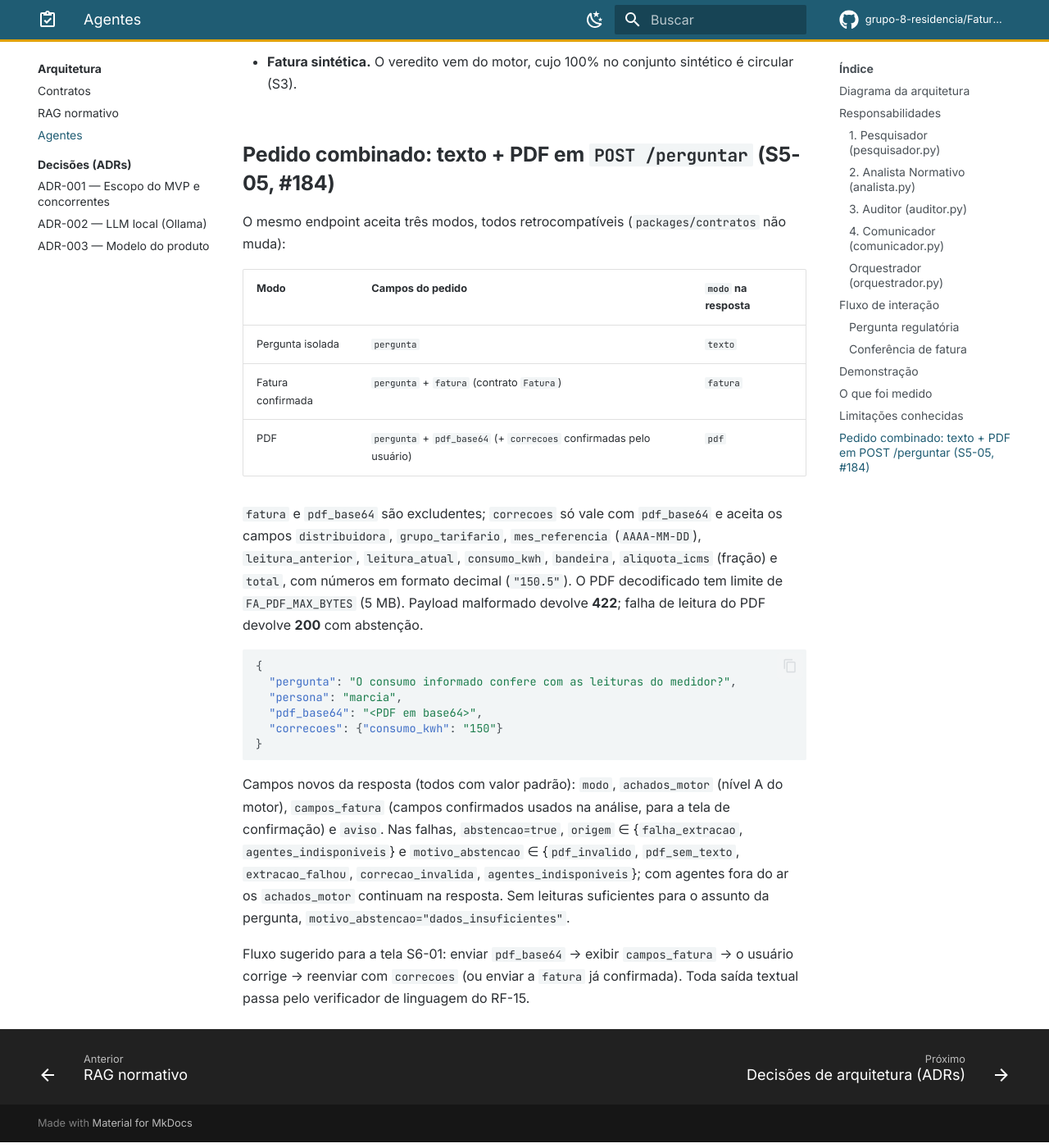
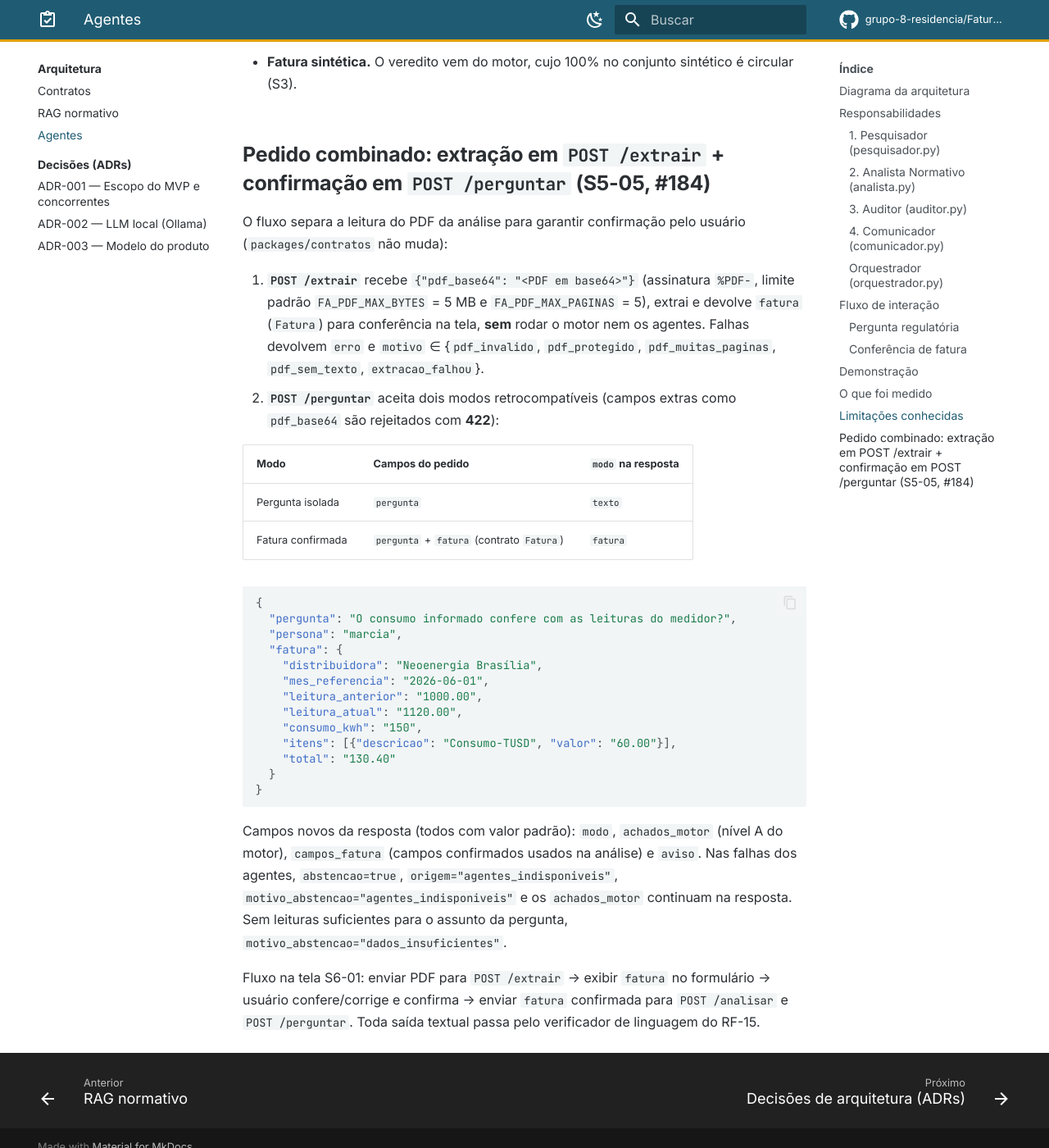
Before and after one commit to grupo-8-residencia/Fatura-Aberta, an MkDocs documentation site: the page built from docs/arquitetura/agentes.md, in a window 1280 px wide and 1400 px high, scrolled down 6747 px. Shown: the whole window at 82% size. Built offline with MkDocs 1.6.1 and Material for MkDocs 9.7.7, drawn with Linux system fonts in a browser that asks for light colours; plug-ins that fetch from the network failed and are left out; comment, search, counter and statistics services are not loaded.

Commit message:
fix(api): exige confirmacao via POST /extrair antes de POST /perguntar (#184)

````diff
--- a/docs/arquitetura/agentes.md
+++ b/docs/arquitetura/agentes.md
@@ -231,38 +231,40 @@ dispositivos. Detalhes, intervalos e limites no [relatório S4](../avaliacao/rel
 - **Escopo.** Subgrupo B1 e as normas do corpus; fora disso, os agentes abstêm.
 - **Fatura sintética.** O veredito vem do motor, cujo 100% no conjunto sintético é circular (S3).
 
-## Pedido combinado: texto + PDF em `POST /perguntar` (S5-05, #184)
+## Pedido combinado: extração em `POST /extrair` + confirmação em `POST /perguntar` (S5-05, #184)
 
-O mesmo endpoint aceita três modos, todos retrocompatíveis (`packages/contratos` não muda):
+O fluxo separa a leitura do PDF da análise para garantir confirmação pelo usuário (`packages/contratos` não muda):
+
+1. **`POST /extrair`** recebe `{"pdf_base64": "<PDF em base64>"}` (assinatura `%PDF-`, limite padrão `FA_PDF_MAX_BYTES` = 5 MB e `FA_PDF_MAX_PAGINAS` = 5), extrai e devolve `fatura` (`Fatura`) para conferência na tela, **sem** rodar o motor nem os agentes. Falhas devolvem `erro` e `motivo` ∈ {`pdf_invalido`, `pdf_protegido`, `pdf_muitas_paginas`, `pdf_sem_texto`, `extracao_falhou`}.
+2. **`POST /perguntar`** aceita dois modos retrocompatíveis (campos extras como `pdf_base64` são rejeitados com **422**):
 
 | Modo | Campos do pedido | `modo` na resposta |
 |---|---|---|
 | Pergunta isolada | `pergunta` | `texto` |
 | Fatura confirmada | `pergunta` + `fatura` (contrato `Fatura`) | `fatura` |
-| PDF | `pergunta` + `pdf_base64` (+ `correcoes` confirmadas pelo usuário) | `pdf` |
-
-`fatura` e `pdf_base64` são excludentes; `correcoes` só vale com `pdf_base64` e aceita os campos
-`distribuidora`, `grupo_tarifario`, `mes_referencia` (`AAAA-MM-DD`), `leitura_anterior`,
-`leitura_atual`, `consumo_kwh`, `bandeira`, `aliquota_icms` (fração) e `total`, com números em
-formato decimal (`"150.5"`). O PDF decodificado tem limite de `FA_PDF_MAX_BYTES` (5 MB).
-Payload malformado devolve **422**; falha de leitura do PDF devolve **200** com abstenção.
 
 ```json
 {
   "pergunta": "O consumo informado confere com as leituras do medidor?",
   "persona": "marcia",
-  "pdf_base64": "<PDF em base64>",
-  "correcoes": {"consumo_kwh": "150"}
+  "fatura": {
+    "distribuidora": "Neoenergia Brasília",
+    "mes_referencia": "2026-06-01",
+    "leitura_anterior": "1000.00",
+    "leitura_atual": "1120.00",
+    "consumo_kwh": "150",
+    "itens": [{"descricao": "Consumo-TUSD", "valor": "60.00"}],
+    "total": "130.40"
+  }
 }
 ```
 
 Campos novos da resposta (todos com valor padrão): `modo`, `achados_motor` (nível A do motor),
-`campos_fatura` (campos confirmados usados na análise, para a tela de confirmação) e `aviso`.
-Nas falhas, `abstencao=true`, `origem` ∈ {`falha_extracao`, `agentes_indisponiveis`} e
-`motivo_abstencao` ∈ {`pdf_invalido`, `pdf_sem_texto`, `extracao_falhou`, `correcao_invalida`,
-`agentes_indisponiveis`}; com agentes fora do ar os `achados_motor` continuam na resposta. Sem
+`campos_fatura` (campos confirmados usados na análise) e `aviso`.
+Nas falhas dos agentes, `abstencao=true`, `origem="agentes_indisponiveis"`,
+`motivo_abstencao="agentes_indisponiveis"` e os `achados_motor` continuam na resposta. Sem
 leituras suficientes para o assunto da pergunta, `motivo_abstencao="dados_insuficientes"`.
 
-Fluxo sugerido para a tela S6-01: enviar `pdf_base64` → exibir `campos_fatura` → o usuário corrige →
-reenviar com `correcoes` (ou enviar a `fatura` já confirmada). Toda saída textual passa pelo
-verificador de linguagem do RF-15.
+Fluxo na tela S6-01: enviar PDF para `POST /extrair` → exibir `fatura` no formulário → usuário
+confere/corrige e confirma → enviar `fatura` confirmada para `POST /analisar` e `POST /perguntar`.
+Toda saída textual passa pelo verificador de linguagem do RF-15.
````
Also changed, not shown: 3 other files.
